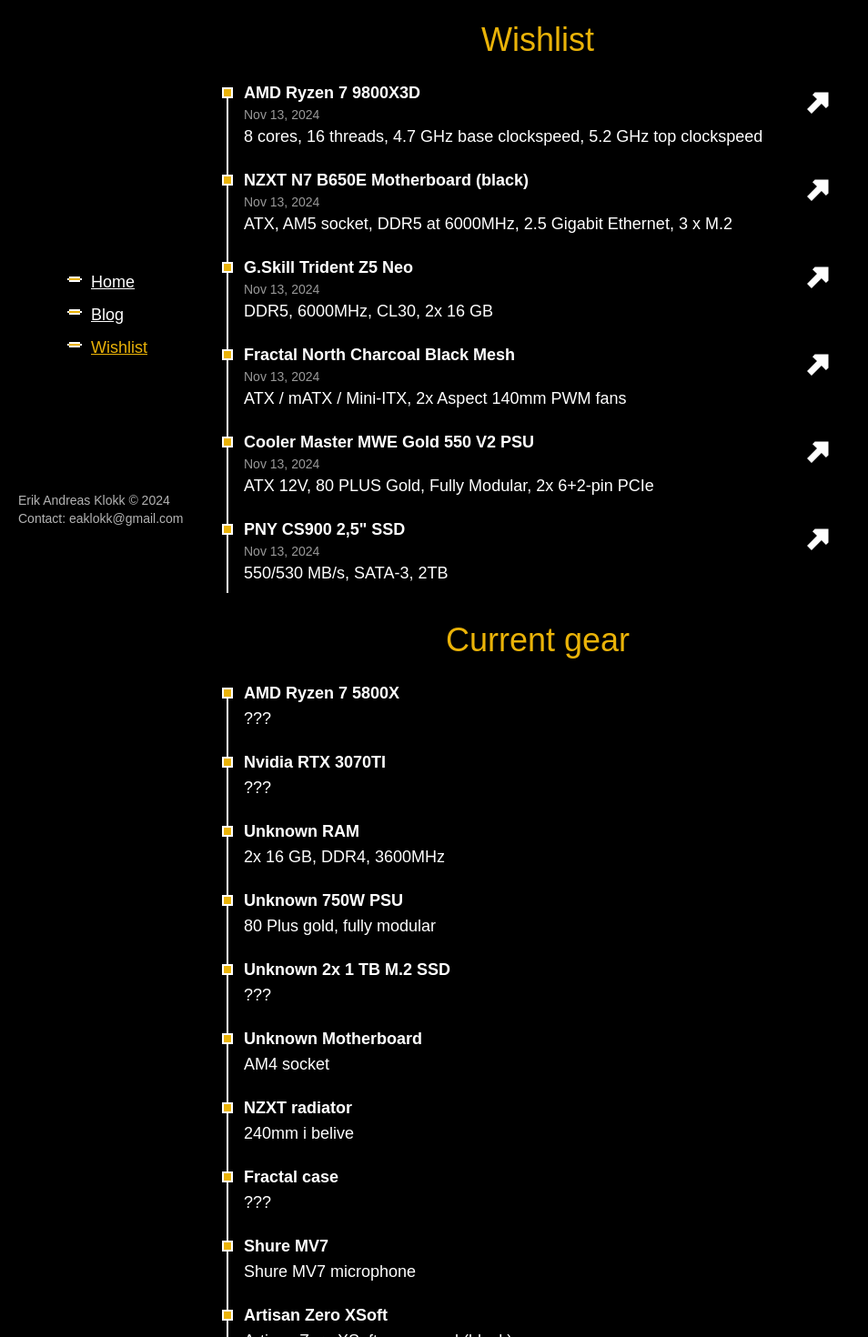
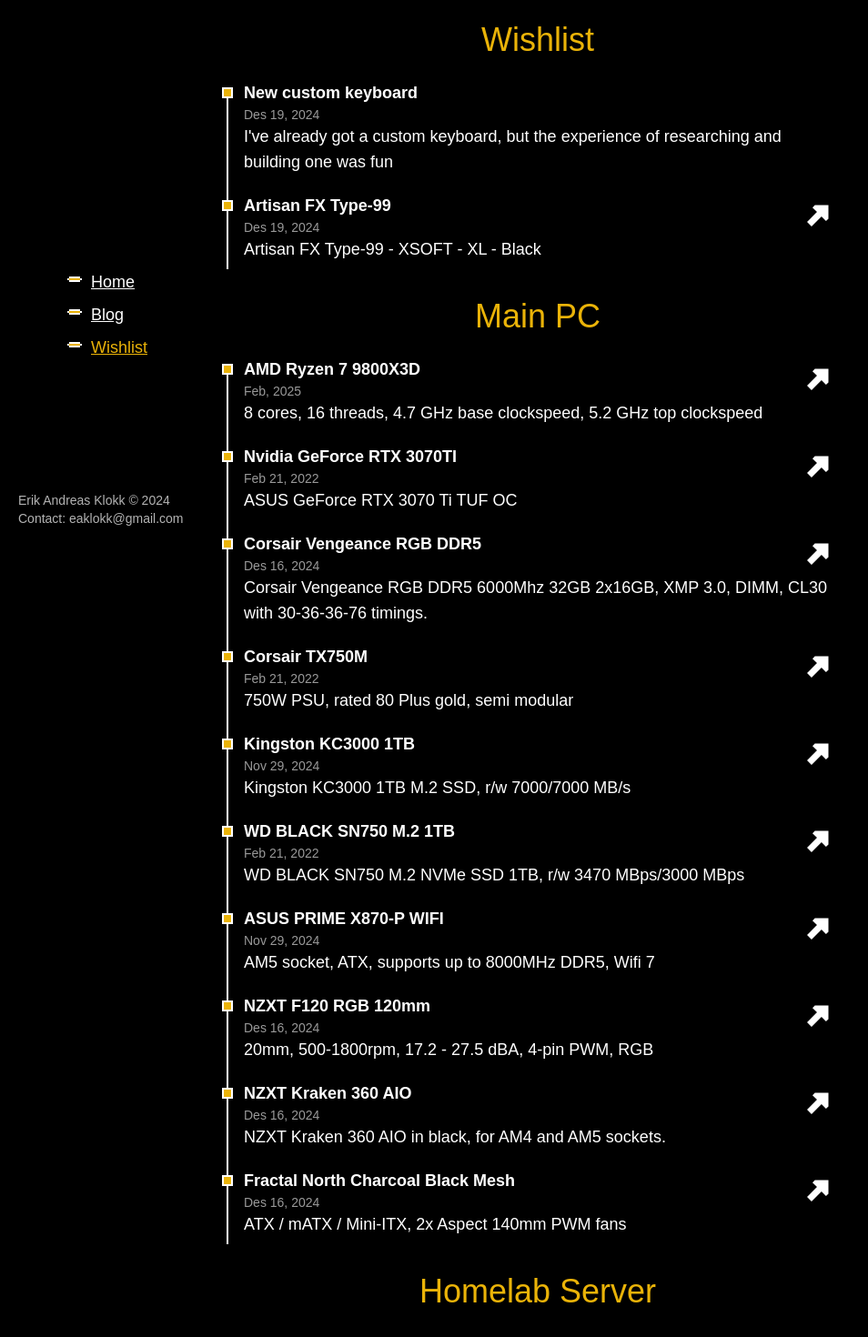
Before and after one commit to ErikAndreasKlokk/Portfolio, a SvelteKit app: page /wishlist in a window 1280 px wide. Shown: the part 200-1670 px from the top of the page at 91% size, without its empty margins (0-954 px from the left). Built offline with nearby package versions, Linux system fonts and the light colour scheme.

Commit message:
updated wishlist

```diff
--- a/src/routes/+page.svelte
+++ b/src/routes/+page.svelte
@@ -13,7 +13,7 @@
     <div class=" flex flex-col items-start w-1/2 h-full px-5 breakpoint:w-fit breakpoint:items-center">
         <div class=" flex w-fit items-center flex-col">
             <h2 class=" text-4xl text-yellow-500 mb-6 text-center">Experience & Education</h2>
-            <Expandedu title="Statens Pensjonskasse" desc="Working fulltime as a frontend web developer/apprentice." learned="Git, React, Teamwork, Jira" date="August 2024 - Today"/>
+            <Expandedu title="Statens Pensjonskasse" desc="Working fulltime as a fullstack web developer/apprentice." learned="Git, React, Teamwork, Jira" date="August 2024 - Today"/>
             <Expandedu title="Elvebakken VGS" desc="Student at Elvebakken VGS, Informational technology (IT2)" learned="Svelte, TypeScript, NextJS" date="August 2023 - June 2024"/>
             <Expandedu isLast={true} title="Kuben VGS" desc="Student at Kuben VGS, Informational technology & Media production (IM1)" learned="HTML, CSS, JavaScript, Video editing" date="August 2022 - June 2023"/>
         </div>
@@ -33,12 +33,12 @@
         <div class=" flex w-full items-center flex-col mt-10">
             <h2 class=" text-4xl text-yellow-500 mb-6">About me</h2>
             <div class=" w-full relative pb-5 flex gap-2 flex-wrap">
-                <p class=" text-lg">Right now im a frontend web developer at Statens Pensjonskasse in Oslo, Norway. I am an IT nerd who loves problem solving and difficult tasks. In my free time i play videogames (mainly FPS games), Strength training and watch shows. Feel free to contact me: eaklokk@gmail.com</p>
+                <p class=" text-lg">Right now im a fullstack web developer at Statens Pensjonskasse in Oslo, Norway. I am an IT nerd who loves problem solving and difficult tasks. In my free time i play videogames (mainly FPS games), Strength training and watch shows. Feel free to contact me: eaklokk@gmail.com</p>
             </div>
         </div>
         <div class=" flex w-full items-center flex-col mt-10">
             <h2 class=" text-4xl text-yellow-500 mb-6">Projects</h2>
-            <div class=" w-full relative pb-5 flex gap-2 flex-col breakpoint:w-fit breakpoint:items-center">
+            <div class=" w-full relative pb-5 flex flex-col breakpoint:w-fit breakpoint:items-center">
                 {#await data.streamed.projects}
                     <p>Loading projects...</p>
                 {:then projects}
--- a/src/routes/wishlist/+page.svelte
+++ b/src/routes/wishlist/+page.svelte
@@ -6,34 +6,58 @@
 <main class=" text-white py-56 flex w-full h-full px-3 relative breakpoint:flex-col breakpoint:items-center breakpoint:py-10">
     <SideProfile />
     <div class=" flex flex-col items-start w-7/12  h-full px-5 breakpoint:w-fit breakpoint:items-center">
+
         <div class=" flex w-full items-center flex-col">
             <h2 class=" text-4xl text-yellow-500 mb-6 text-center">Wishlist</h2>
-            <Wish title="AMD Ryzen 7 9800X3D" desc="8 cores, 16 threads, 4.7 GHz base clockspeed, 5.2 GHz top clockspeed" date="Nov 13, 2024" link="https://www.komplett.no/product/1315831/datautstyr/pc-komponenter/prosessorer/amd-ryzen-7-9800x3d-cpu?queryid=5287d22d3da9cf1da301bee42bc402e1&sort=None#"/>
-            <Wish title="NZXT N7 B650E Motherboard (black)" desc="ATX, AM5 socket, DDR5 at 6000MHz, 2.5 Gigabit Ethernet, 3 x M.2" date="Nov 13, 2024" link="https://www.komplett.no/product/1243997/datautstyr/pc-komponenter/hovedkort/amd-socket/nzxt-n7-b650e-hovedkort-sort?channable=0428076964003132343339393728&utm_source=prisjakt&utm_medium=listing&utm_campaign=Components_Mainboards#"/>
-            <Wish title="G.Skill Trident Z5 Neo" desc="DDR5, 6000MHz, CL30, 2x 16 GB" date="Nov 13, 2024" link="https://www.komplett.no/product/1245558/datautstyr/pc-komponenter/minnebrikker/gskill-trident-z5-neo-ddr5-6000mhz-32gb?queryid=d7047c1b507ee1ca39e713c5ea1b790e&sort=PriceAsc"/>
-            <Wish title="Fractal North Charcoal Black Mesh" desc="ATX / mATX / Mini-ITX, 2x Aspect 140mm PWM fans" date="Nov 13, 2024" link="https://www.komplett.no/product/1223056/datautstyr/pc-komponenter/kabinetterbarebone/midi-tower/fractal-north-charcoal-black-mesh-mid-tower?queryid=9a65e0758097e107c5eb4674d639512d&sort=None"/>
-            <Wish title="Cooler Master MWE Gold 550 V2 PSU" desc="ATX 12V, 80 PLUS Gold, Fully Modular, 2x 6+2-pin PCIe" date="Nov 13, 2024" link="https://www.komplett.no/product/1176422/datautstyr/pc-komponenter/stroemforsyning/enheter/cooler-master-mwe-gold-550-v2-psu?queryid=4c9aeb2a11dbcc6eeb65de335b22f6f5&sort=None#"/>
-            <Wish isLast={true} title='PNY CS900 2,5" SSD' desc="550/530 MB/s, SATA-3, 2TB" date="Nov 13, 2024" link="https://www.komplett.no/product/1300533/datautstyr/lagring/harddiskerssd/ssd-25/pny-cs900-25-ssd-2tb?queryid=c2c767fda7cabe82c64f86ad399a33e6&sort=None#"/>
+            <Wish title='New custom keyboard' desc="I've already got a custom keyboard, but the experience of researching and building one was fun" date="Des 19, 2024"/>
+            <Wish isLast={true} title='Artisan FX Type-99' desc="Artisan FX Type-99 - XSOFT - XL - Black" date="Des 19, 2024" link="https://www.maxgaming.no/no/musematter/musematte-fx-type-99-xsoft-xl-svart"/>
             <!-- <Wish title="" desc="" date="Nov 13, 2024" link=""/> -->
         </div>
+
         <div class=" flex w-full items-center flex-col mt-10">
-            <h2 class=" text-4xl text-yellow-500 mb-6 text-center">Current gear</h2>
-            <Wish title="AMD Ryzen 7 5800X" desc="???"/>
-            <Wish title="Nvidia RTX 3070TI" desc="???"/>
-            <Wish title="Unknown RAM" desc="2x 16 GB, DDR4, 3600MHz"/>
-            <Wish title="Unknown 750W PSU" desc="80 Plus gold, fully modular"/>
-            <Wish title="Unknown 2x 1 TB M.2 SSD" desc="???"/>
-            <Wish title="Unknown Motherboard" desc="AM4 socket"/>
-            <Wish title="NZXT radiator" desc="240mm i belive"/>
-            <Wish title="Fractal case" desc="???"/>
-            <Wish title="Shure MV7" desc="Shure MV7 microphone"/>
-            <Wish title="Artisan Zero XSoft" desc="Artisan Zero XSoft mousepad (black)"/>
-            <Wish title="ZOOM TKL custom keyboard" desc="Gateron CAP V2 Golden Yellow switches, ZOOM TKL case (black with forest green accents), unknown keycaps and stabilizers"/>
-            <Wish title="WL Mouse BeastX" desc="8K polling rate, 39g"/>
-            <Wish isLast={true} title="MSI MAG 271QPX QD-OLED" desc="1440p, 360hz, 0.03ms, QD-OLED"/>
-
+            <h2 class=" text-4xl text-yellow-500 mb-6 text-center">Main PC</h2>
+            <Wish title="AMD Ryzen 7 9800X3D" date="Feb, 2025" desc="8 cores, 16 threads, 4.7 GHz base clockspeed, 5.2 GHz top clockspeed" link="https://www.komplett.no/product/1315831/datautstyr/pc-komponenter/prosessorer/amd-ryzen-7-9800x3d-cpu?queryid=5287d22d3da9cf1da301bee42bc402e1&sort=None#"/>
+            <Wish title="Nvidia GeForce RTX 3070TI" date="Feb 21, 2022" desc="ASUS GeForce RTX 3070 Ti TUF OC" link="https://www.komplett.no/product/1188792?noredirect=true#"/>
+            <Wish title="Corsair Vengeance RGB DDR5" date="Des 16, 2024" desc="Corsair Vengeance RGB DDR5 6000Mhz 32GB 2x16GB, XMP 3.0, DIMM, CL30 with 30-36-36-76 timings." link="https://www.komplett.no/product/1246830/datautstyr/pc-komponenter/minnebrikker/corsair-vengeance-rgb-ddr5-6000mhz-32gb"/>
+            <Wish title="Corsair TX750M" date="Feb 21, 2022" desc="750W PSU, rated 80 Plus gold, semi modular" link="https://www.komplett.no/product/915833?noredirect=true"/>
+            <Wish title="Kingston KC3000 1TB" date="Nov 29, 2024" desc="Kingston KC3000 1TB M.2 SSD, r/w 7000/7000 MB/s" link="https://www.elkjop.no/product/gaming/pc-komponenter/intern-lagring/intern-ssd/kingston-kc3000-pcie-40-intern-nvme-ssd-1024-gb/512635"/>
+            <Wish title="WD BLACK SN750 M.2 1TB" date="Feb 21, 2022" desc="WD BLACK SN750 M.2 NVMe SSD 1TB, r/w 3470 MBps/3000 MBps" link="https://www.komplett.no/product/1121774?noredirect=true#"/>
+            <Wish title="ASUS PRIME X870-P WIFI" date="Nov 29, 2024" desc="AM5 socket, ATX, supports up to 8000MHz DDR5, Wifi 7" link="https://www.elkjop.no/product/gaming/pc-komponenter/hovedkort/asus-prime-x870-p-wifi-motherboard/842798"/>
+            <Wish title="NZXT F120 RGB 120mm" date="Des 16, 2024" desc="20mm, 500-1800rpm, 17.2 - 27.5 dBA, 4-pin PWM, RGB" link="https://www.komplett.no/product/1221145/datautstyr/pc-komponenter/vifterkjoelingvannkjoeling/vifter/nzxt-f120-rgb-120mm-pwm-vifte-sort"/>
+            <Wish title="NZXT Kraken 360 AIO" date="Des 16, 2024" desc="NZXT Kraken 360 AIO in black, for AM4 and AM5 sockets." link="https://www.komplett.no/product/1245197/datautstyr/pc-komponenter/vifterkjoelingvannkjoeling/cpu-vannkjoeling/nzxt-kraken-360-aio-cpu-kjoeler-sort"/>
+            <Wish isLast={true} title="Fractal North Charcoal Black Mesh" date="Des 16, 2024" desc="ATX / mATX / Mini-ITX, 2x Aspect 140mm PWM fans" link="https://www.komplett.no/product/1223056/datautstyr/pc-komponenter/kabinetterbarebone/midi-tower/fractal-north-charcoal-black-mesh-mid-tower?queryid=9a65e0758097e107c5eb4674d639512d&sort=None"/>
             <!-- <Wish title="" desc="" date="Nov 13, 2024" link=""/> -->
         </div>
+
+        <div class=" flex w-full items-center flex-col mt-10">
+            <h2 class=" text-4xl text-yellow-500 mb-6 text-center">Homelab Server</h2>
+            <Wish title="AMD Ryzen 7 5800X" date="Feb 21, 2022" desc="AM4 socket, 8-core, 16 threads, base clockspeed 3.8GHz, max clockspeed 4.7GHz" link="https://www.komplett.no/product/1172187?noredirect=true"/>
+            <Wish title="Kingston FURY Beast DDR4" date="Feb 21, 2022" desc="32GB 2x16GB, DDR4, 3600MHz, CL18" link="https://www.komplett.no/product/1191392/datautstyr/pc-komponenter/minnebrikker/kingston-fury-beast-ddr4-3600mhz-32gb"/>
+            <Wish title="ASUS ROG Strix B550-E" date="Feb 21, 2022" desc="AM4 socket, ATX, supports up to 4400MHz DDR4" link="https://www.komplett.no/product/1159991?noredirect=true"/>
+            <Wish title="NZXT Kraken X53" date="Feb 21, 2022" desc="240mm radiator with 2 120mm fans." link="https://www.komplett.no/product/1150460?noredirect=true"/>
+            <Wish title="Cooler Master MWE Gold 550 V2 PSU" date="Des 16, 2024" desc="ATX 12V, 80 PLUS Gold, Fully Modular, 2x 6+2-pin PCIe" link="https://www.komplett.no/product/1176422/datautstyr/pc-komponenter/stroemforsyning/enheter/cooler-master-mwe-gold-550-v2-psu?queryid=4c9aeb2a11dbcc6eeb65de335b22f6f5&sort=None#"/>
+            <Wish title="Fractal Design Define S2" date="Feb 21, 2022" desc="Fractal Design Define S2 Black" link="https://www.komplett.no/product/1090405?noredirect=true"/>
+            <Wish title="WD BLACK SN750 M.2 1TB" date="Feb 21, 2022" desc="WD BLACK SN750 M.2 NVMe SSD 1TB, r/w 3470 MBps/3000 MBps" link="https://www.komplett.no/product/1121774?noredirect=true#"/>
+            <Wish isLast={true} title="Random 500GB M.2 SSD" desc="Found a random 500GB M.2 SSD in my house and put it in the server."/>
+            <!-- <Wish title="" desc="" date="Nov 13, 2024" link=""/> -->
+        </div>
+
+        <div class=" flex w-full items-center flex-col mt-10">
+            <h2 class=" text-4xl text-yellow-500 mb-6 text-center">Office/gaming setup</h2>
+            <Wish title="ZOOM TKL custom keyboard" date="Feb, 2023" desc="Gateron CAP V2 Golden Yellow switches, ZOOM TKL case (black with forest green accents), unknown keycaps and stabilizers"/>
+            <Wish title="WL Mouse BeastX" desc="8K polling rate, 39g, purple" link="https://www.wlmouse.com/en-wl/products/beast-x-8k-wireless-gaming-mouse?variant=48748797526314"/>
+            <Wish title="Artisan FX Zero XSoft" desc="Artisan Zero XSoft - XL - mousepad (black)" link="https://www.maxgaming.no/no/musematter/fx-zero-xsoft-xl-svart"/>
+            <Wish title="Shure MV7" desc="Shure MV7 microphone" link="https://www.maxgaming.no/no/mikrofoner/mv7-podcast-mikrofon-svart"/>
+            <Wish title="Elgato Wave XLR" desc="Elgato Wave XLR" link="https://www.komplett.no/product/1242789/datautstyr/streaming/mikrofon/elgato-wave-xlr"/>
+            <Wish title="Elgato Wave Mic Arm LP" desc="Low profile elgato mic arm" link="https://www.komplett.no/product/1200519/datautstyr/streaming/streaming-tilbehoer/elgato-wave-mic-arm-lp"/>
+            <Wish title="Elgato Stream Deck Mini" desc="Elgato Stream Deck Mini" link="https://www.komplett.no/product/1081448/datautstyr/streaming/capture-streaming/elgato-stream-deck-mini?queryid=351f8f7aa734f8aa20c153f5422ca1bb&sort=None"/>
+            <Wish title="Elgato Facecam Full HD" desc="Elgato Facecam Full HD, 1080p 60FPS" link="https://www.komplett.no/product/1192127/datautstyr/pc-tilbehoer/webkamera/elgato-facecam-full-hd-webkamera?queryid=3e1c3e041ba9c1d645dc1fdf6c7bab04&sort=None#"/>
+            <Wish title="Secretlab TITAN 2020" desc="Secretlab TITAN 2020 in black" link="https://secretlab.eu/collections/titan-series"/>
+            <Wish title="MSI MAG 271QPX QD-OLED" desc="1440p, 360hz, 0.03ms, QD-OLED" link="https://www.proshop.no/Skjerm/265-MSI-MAG-271QPX-2560x1440-360Hz-QD-OLED/3281381"/>
+            <Wish isLast={true} title="Acer 27 inch Predator XB271HU" desc="2560x1440 IPS, 165hz, 4ms, 100m:1, G-Sync, used as second monitor" date="Jan 31, 2021" link="https://www.komplett.no/product/859681?noredirect=true"/>
+            <!-- <Wish title="" desc="" date="Nov 13, 2024" link=""/> -->
+        </div>
+
     </div>
     <div class=" fixed bottom-5 left-5 text-sm text-white/70 breakpoint:static breakpoint:mt-10">
         <p>Erik Andreas Klokk © 2024</p>
```
